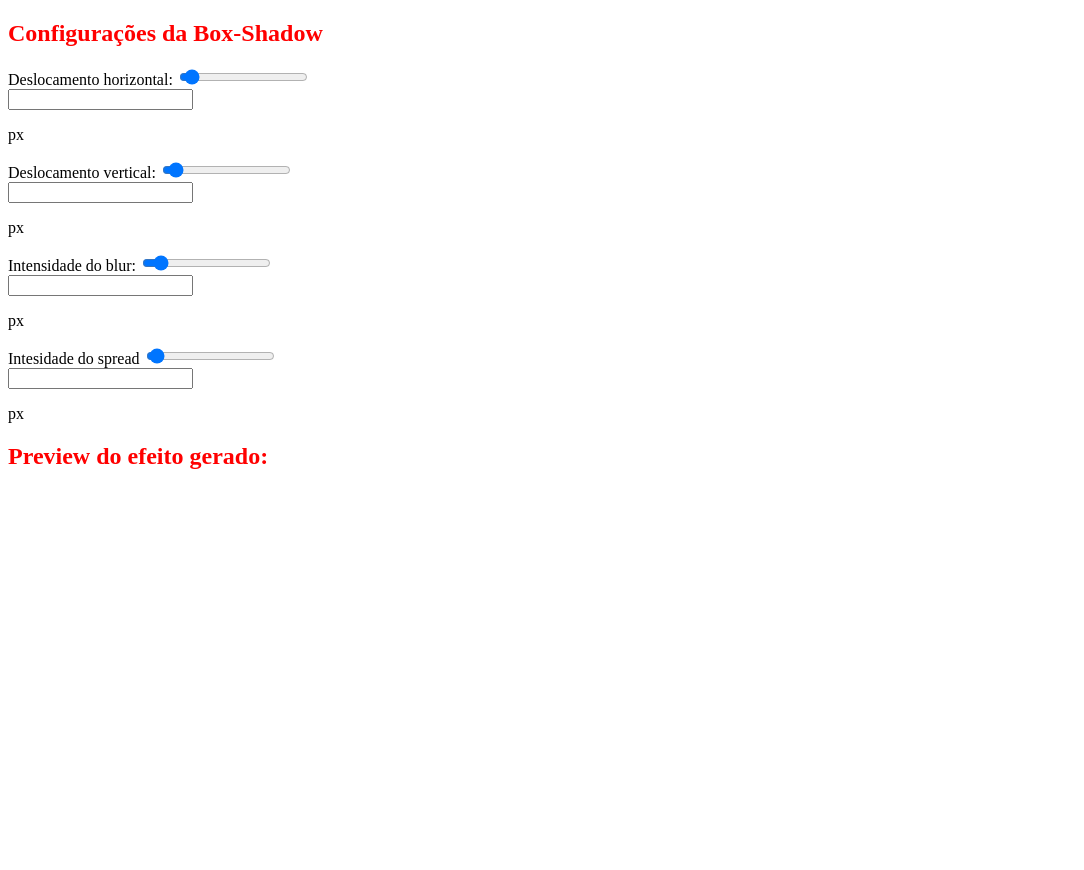
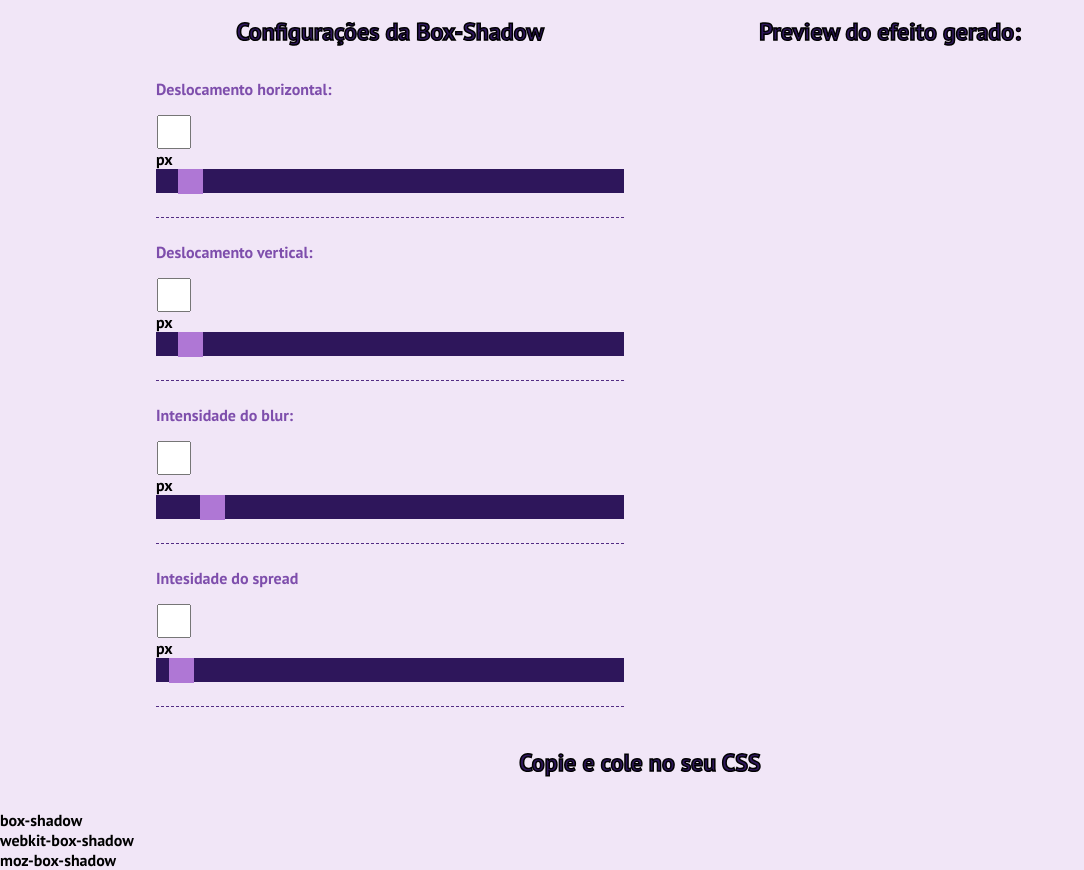
Before and after one commit to GravityProto/gerador-de-boxshadow, a plain HTML site: page index.html in a window 1280 px wide. Shown: the whole page, without its empty margins (0-1084 px from the left). Before the commit the page ends 800 px from the top, so only its background shows below. Drawn offline with Linux system fonts and the light colour scheme.

Commit message:
maisupdate

```diff
--- a/index.html
+++ b/index.html
@@ -5,56 +5,70 @@
     <meta name="viewport" content="width=device-width, initial-scale=1.0">
     <link rel="stylesheet" href="style.css">
     <script src="scripts.js" defer></script>
+    <style>
+        @import url('https://fonts.googleapis.com/css2?family=PT+Sans:wght@700&display=swap');
+    </style>
     <title>Document</title>
 </head>
 <body>
-    <div id ="geradora-shadow"></div>
-        <div id="controle-container">
+    <div id ="geradora-shadow">
+        <div id="controles-container">
             <h2>Configurações da Box-Shadow</h2>
             <div class="controle-form">
                 <div class="barrinha-input">
                     <label for="horizontal">Deslocamento horizontal:</label>
-                    <input type="range" id="horizontal" name="horizontal" min="-100px" max="100px" value="5">
                     <div id="input-referencia">
                         <input type="text" name="valor-horizontal" id="valor-horizontal">
                         <p>px</p>
                     </div>
+                    <input type="range" id="horizontal" name="horizontal" min="-100px" max="100px" value="5">
                 </div>
             </div>
             <div class="controle-form">
                 <div class="barrinha-input">
                     <label for="vertical">Deslocamento vertical:</label>
-                    <input type="range" id="vertical" name="vertical" min="-100px" max="100px" value="5">
                     <div id="input-referencia">
                         <input type="text" name="valor-vertical" id="valor-vertical">
                         <p>px</p>
                     </div>
+                    <input type="range" id="vertical" name="vertical" min="-100px" max="100px" value="5">
                 </div>
             </div>
             <div class="controle-form">
                 <div class="barrinha-input">
                     <label for="blur">Intensidade do blur:</label>
-                    <input type="range" id="blur" name="blur" min="0px" max="100" value="10">
                     <div id="input-referencia">
                         <input type="text" name="valor-blur" id="valor-blur">
                         <p>px</p>
                     </div>
+                    <input type="range" id="blur" name="blur" min="0px" max="100" value="10">
                 </div>
             </div>
             <div class="controle-form">
                 <div class="barrinha-input">
                     <label for="spread">Intesidade do spread</label>
-                    <input type="range" id="spread" name="spread" min="-100px" max="100px" value="3">
                     <div id="input-referencia">
                         <input type="text" name="valor-spread" id="valor-spread">
                         <p>px</p>
                     </div>
+                    <input type="range" id="spread" name="spread" min="-100px" max="100px" value="3">
                 </div>
             </div>
         </div>
         <div id="preview">
             <h2>Preview do efeito gerado:</h2>
-            <div id="caixa"></div>
+            <div id="caixa">
+
+            </div>
         </div>
+    </div>
+    <div id="codigo-gerado">
+        <h2>Copie e cole no seu CSS</h2>
+        <div id="quadrado-codigo">
+            <p id="codigo">box-shadow <span></span></p>
+            <p id="webkit-codigo">webkit-box-shadow</p>
+            <p id="moz-codigo">moz-box-shadow</p>
+        </div>
+    </div>
 </body>
 </html>
--- a/style.css
+++ b/style.css
@@ -1,3 +1,73 @@
+/* Geral */
+* {
+    font-family: 'PT Sans', sans-serif;
+    margin: 0;
+    padding: 0;
+}
+body{
+    background-color: #f1e6f7;
+}
 h2{
-    color:red;
+    margin-bottom: 2rem;
+    text-align: center;
+    color:#2E165B;
+    -webkit-text-stroke-width: 1.5px;
+    -webkit-text-stroke-color: black;
+
 }
+#geradora-shadow{
+    display: flex;
+    max-width: 1000px;
+    margin: 0 auto;
+}
+#controles-container,
+#preview{
+    flex: 1;
+    padding: 1rem;
+}
+/* ------------- */
+/* Inputs */
+.controle-form{
+    display: flex;
+    padding-bottom: 1.5rem;
+    margin-bottom: 1.5rem;
+    border-bottom: 1px dashed #532D84;
+}
+.controle-form label{
+    margin-bottom: 1rem;
+    color: #7E4EAC;
+}
+.barrinha-input{
+    display: flex;
+    flex-direction: column;
+    flex: 1;
+}
+.barrinha-input input[type="range"] {
+    -webkit-appearance: none;
+    appearance: none;
+    width: 100%;
+    height: 24px;
+    background-color: #2E165B;
+    outline: none;
+
+}
+.barrinha-input input[type="range"]::-webkit-slider-thumb {
+    -webkit-appearance: none;
+    appearance: none;
+    width: 25px;
+    height: 25px;
+    background-color: #AF77D5;
+    cursor: pointer;
+}
+.input-referencia{
+    display: flex;
+    align-items: center;
+}
+.controle-form input[type="text"] {
+    height: 30px;
+    width: 30px;
+    margin-left: 1px;
+}
+
+
+/* ------------- */
```
